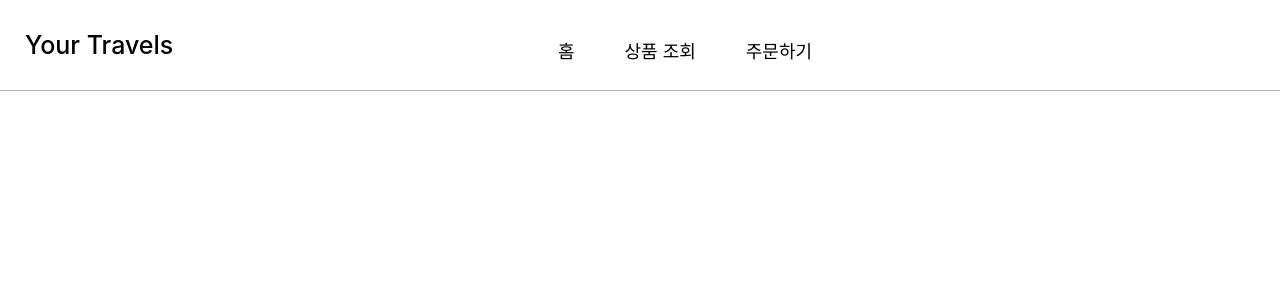
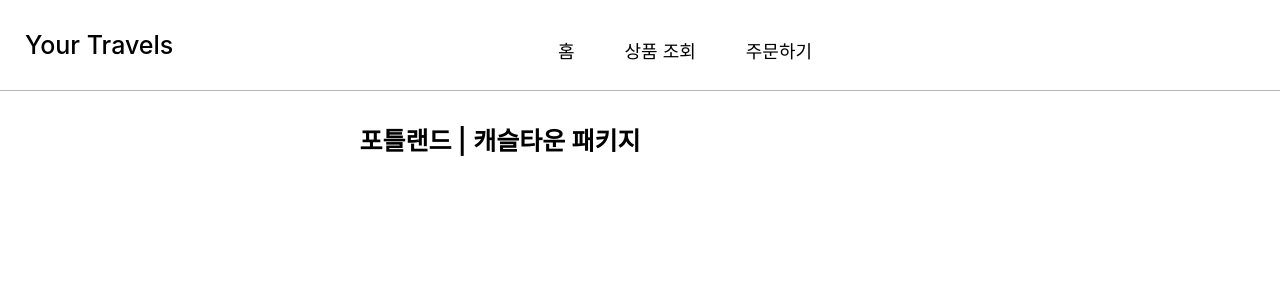
Before and after one commit to woooovely/travel-order, a React (Create React App) app in the folder client/: page /about/portland-castletown in a window 1280 px wide. Shown: the top 300 px of the page. Built offline with nearby package versions, Linux system fonts and the light colour scheme.

Commit message:
⚡ :: 상품 제목 추가

```diff
--- a/client/src/pages/about/castle.tsx
+++ b/client/src/pages/about/castle.tsx
@@ -5,9 +5,62 @@ const AboutCastleTown = () => {
     return (
         <>
           <Header />
-
+          <ProductContainer>
+            <ProductTitle>포틀랜드 | 캐슬타운 패키지</ProductTitle>
+          </ProductContainer>
         </>
     )
 }
 
 export default AboutCastleTown;
+
+const Space = styled.div`
+  height: 120px;
+`;
+
+const Description = styled.div`
+  width: 500px;
+  margin-left: 210px;
+  font-size: 19px;
+`;
+
+const DetailTitle = styled.p`
+  font-size: 23px;
+  margin-right: 240px;
+  font-weight: 600;
+`;
+
+const MidSpace = styled.div`
+  height: 50px;
+`;
+
+const Images = styled.img`
+  width: 70%;
+  display: flex;
+  padding-left: 400px;
+`;
+
+const Details = styled.li`
+  margin-left: 20px;
+`;
+
+const ProductDetail = styled.p`
+  display: flex;
+  list-style: none;
+  padding-right: 15px;
+`;
+
+const ProductContainer = styled.div`
+  width: 1000px;
+  display: flex;
+  justify-content: center;
+  align-items: center;
+  margin-top: 30px;
+  flex-direction: column;
+`;
+
+const ProductTitle = styled.p`
+  font-size: 25px;
+  font-weight: 600;
+  margin: 0;
+`;
```
